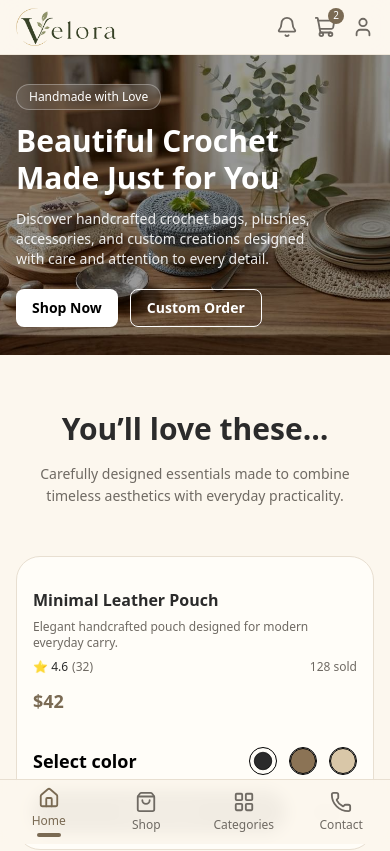
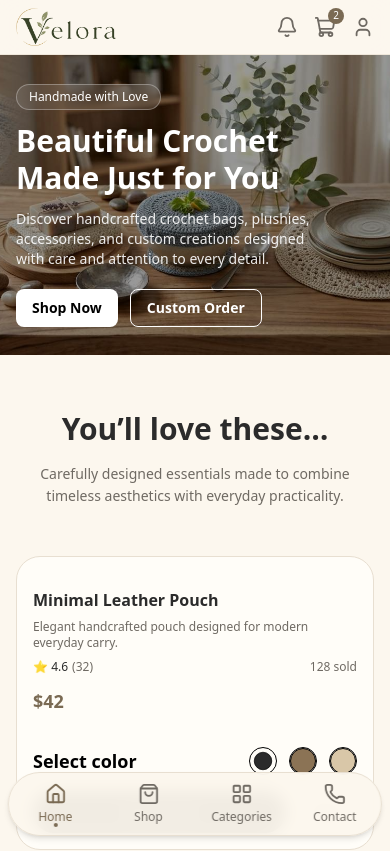
Before and after one commit to Niaz-Tan/Velora, a Next.js app: page / in a window 390 px wide. Shown: the top 851 px of the page. Built offline with nearby package versions, Linux system fonts and the light colour scheme; grey boxes are pictures that could not be loaded.

Commit message:
refector: the mobie navbar desing improved

```diff
--- a/app/(main)/_components/navbar/MobileNavigation.js
+++ b/app/(main)/_components/navbar/MobileNavigation.js
@@ -9,41 +9,24 @@ export default function MobileNavigation() {
   const pathname = usePathname();
 
   const navItems = [
-    {
-      name: "Home",
-      href: "/",
-      icon: House,
-    },
-    {
-      name: "Shop",
-      href: "/shop",
-      icon: ShoppingBag,
-    },
-    {
-      name: "Categories",
-      href: "/categories",
-      icon: LayoutGrid,
-    },
-    {
-      name: "Contact",
-      href: "/contact",
-      icon: Phone,
-    },
+    { name: "Home", href: "/", icon: House },
+    { name: "Shop", href: "/shop", icon: ShoppingBag },
+    { name: "Categories", href: "/categories", icon: LayoutGrid },
+    { name: "Contact", href: "/contact", icon: Phone },
   ];
 
   return (
-    <nav className="fixed bottom-0 left-0 z-50 w-full border-t border-[#E8DFD1] bg-[#FCF7EE]/95 backdrop-blur md:hidden">
-      <div className="grid h-16 grid-cols-4">
+    <nav className="fixed bottom-2 left-1/2 z-50 w-[96%] -translate-x-1/2 md:hidden">
+      <div className="grid h-16 grid-cols-4 rounded-full border border-[#E8DFD1] bg-[#FCF7EE]/95 shadow-md backdrop-blur">
         {navItems.map((item) => {
           const Icon = item.icon;
-
           const isActive = pathname === item.href;
 
           return (
             <Link
               key={item.name}
               href={item.href}
-              className={`flex flex-col items-center justify-center transition ${
+              className={`relative flex flex-col items-center justify-center transition ${
                 isActive ? "text-[#7A6A53]" : "text-[#6F6A63]"
               }`}
             >
@@ -51,9 +34,9 @@ export default function MobileNavigation() {
 
               <span className="mt-1 text-xs font-medium">{item.name}</span>
 
-              {/* ACTIVE INDICATOR */}
+              {/* subtle active dot (keeps your original vibe) */}
               {isActive && (
-                <div className="mt-1 h-1 w-6 rounded-full bg-[#7A6A53]" />
+                <div className="absolute bottom-2 h-1 w-1 rounded-full bg-[#7A6A53]" />
               )}
             </Link>
           );
--- /dev/null
+++ b/app/(main)/contact/page.js
@@ -0,0 +1,5 @@
+const page = () => {
+  return <div>page</div>;
+};
+
+export default page;
--- /dev/null
+++ b/app/(main)/shop/page.js
@@ -0,0 +1,9 @@
+import React from 'react'
+
+const page = () => {
+  return (
+    <div>page</div>
+  )
+}
+
+export default page
```
